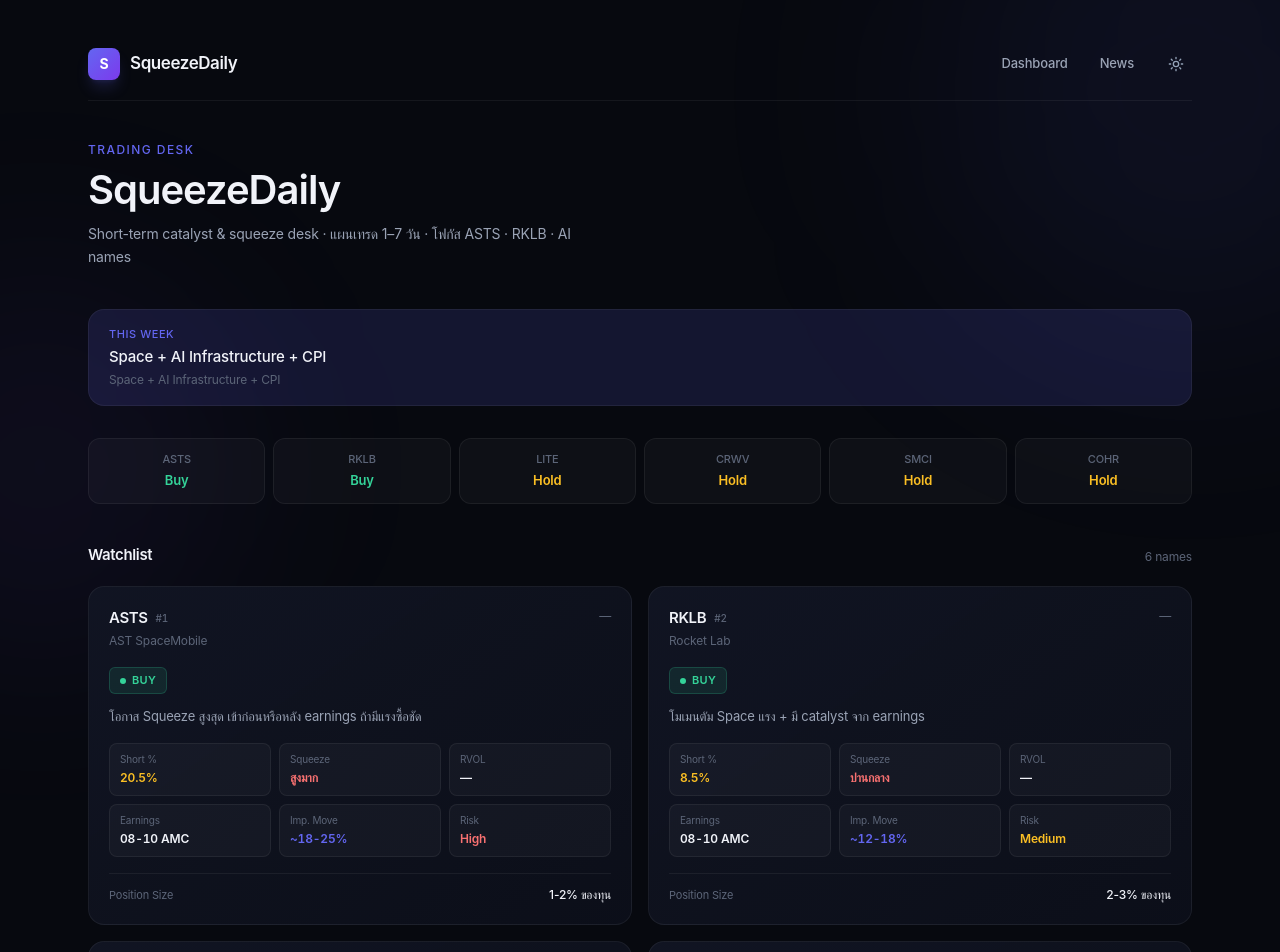
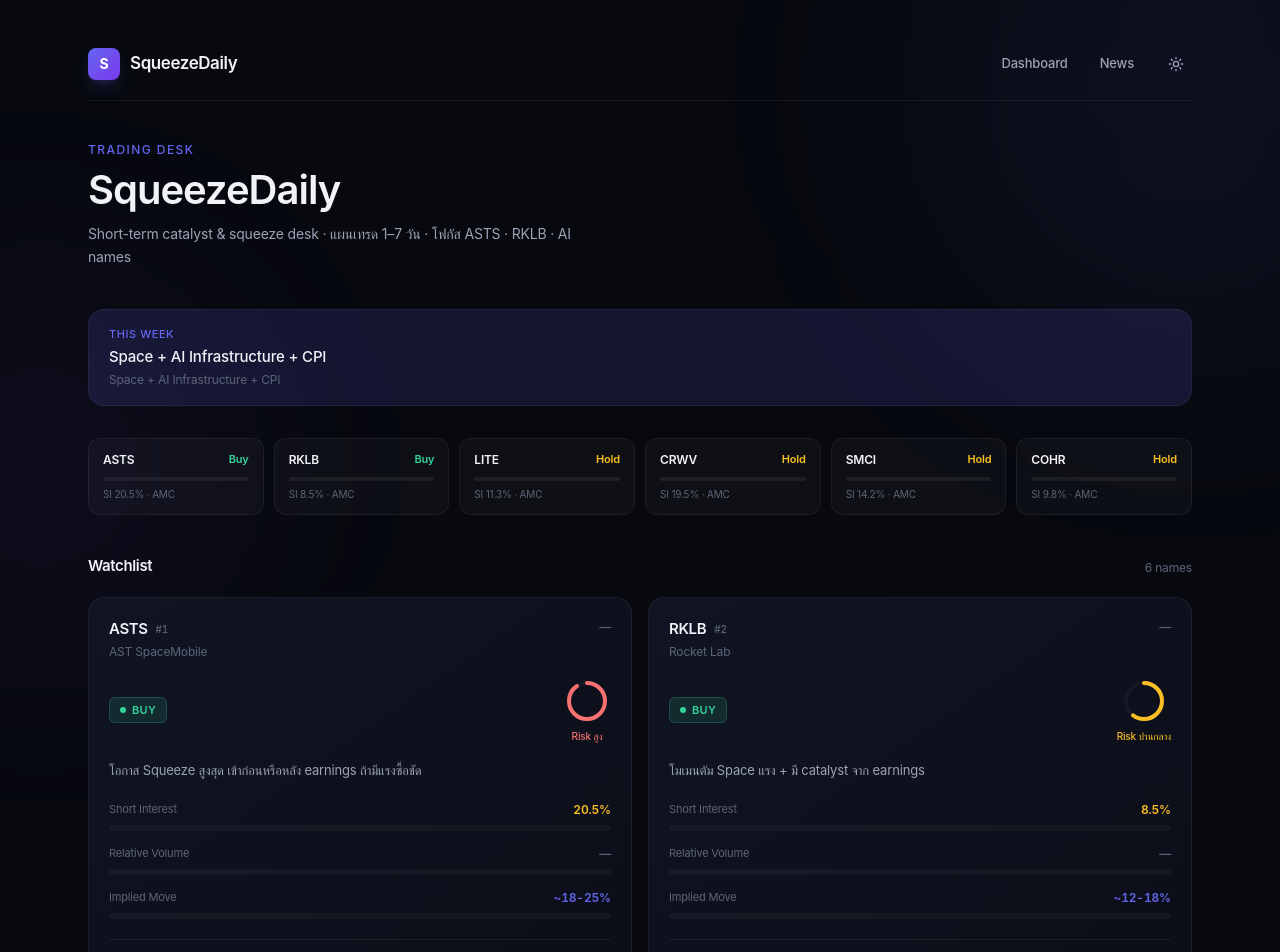
Before and after one commit to alohaman47/squeezedaily, a Next.js app: page / in a window 1280 px wide. Shown: the top 952 px of the page. Built offline with nearby package versions, Linux system fonts and the light colour scheme; no server answers.

Commit message:
Mockup: replace boring metric tables with modern visual meters, risk rings, and signal bars

```diff
--- a/src/app/page.tsx
+++ b/src/app/page.tsx
@@ -39,25 +39,40 @@
         </p>
       </section>
 
-      {/* Quick signals */}
-      <section className="mb-10 grid grid-cols-3 sm:grid-cols-6 gap-2">
-        {STOCKS.map((s) => (
+      {/* Quick signals - visual strip */}
+      <section className="mb-10 grid grid-cols-2 sm:grid-cols-3 lg:grid-cols-6 gap-2.5">
+        {STOCKS.map((s) => {
+          const barPct = Math.min(100, (s.shortInterest / 25) * 100);
+          const barColor = s.signal === "Buy" ? "var(--positive)" : "var(--warning)";
+          return (
             <div
               key={s.symbol}
-            className="rounded-xl px-3 py-3 text-center"
+              className="rounded-xl px-3.5 py-3"
               style={{ border: "1px solid var(--border)", background: "var(--surface)" }}
             >
-            <p className="text-[11px] font-medium mb-1" style={{ color: "var(--text-muted)" }}>
+              <div className="flex items-center justify-between mb-2">
+                <span className="text-[12px] font-semibold" style={{ color: "var(--text-primary)" }}>
                   {s.symbol}
-            </p>
-            <p
-              className="text-[13px] font-semibold"
-              style={{ color: s.signal === "Buy" ? "var(--positive)" : "var(--warning)" }}
-            >
+                </span>
+                <span className="text-[11px] font-semibold" style={{ color: barColor }}>
                   {s.signal}
+                </span>
+              </div>
+              <div className="h-1 rounded-full overflow-hidden mb-1.5" style={{ background: "var(--border)" }}>
+                <div
+                  className="h-full rounded-full"
+                  style={{
+                    width: `${barPct}%`,
+                    background: `linear-gradient(90deg, ${barColor}66, ${barColor})`,
+                  }}
+                />
+              </div>
+              <p className="text-[10px]" style={{ color: "var(--text-muted)" }}>
+                SI {s.shortInterest}% · {s.earningsTime}
               </p>
             </div>
-        ))}
+          );
+        })}
       </section>
 
       {/* Watchlist */}
--- a/src/components/StockCard.tsx
+++ b/src/components/StockCard.tsx
@@ -18,12 +18,12 @@
       <span
         className="inline-flex items-center gap-1.5 px-2.5 py-1 rounded-md text-[11px] font-semibold tracking-wide uppercase"
         style={{
-          background: "rgba(52, 211, 153, 0.1)",
+          background: "rgba(52, 211, 153, 0.12)",
           color: "var(--positive)",
-          border: "1px solid rgba(52, 211, 153, 0.2)",
+          border: "1px solid rgba(52, 211, 153, 0.22)",
         }}
       >
-        <span className="w-1.5 h-1.5 rounded-full" style={{ background: "var(--positive)" }} />
+        <span className="w-1.5 h-1.5 rounded-full animate-pulse" style={{ background: "var(--positive)" }} />
         Buy
       </span>
     );
@@ -33,9 +33,9 @@
       <span
         className="inline-flex items-center gap-1.5 px-2.5 py-1 rounded-md text-[11px] font-semibold tracking-wide uppercase"
         style={{
-          background: "rgba(248, 113, 113, 0.1)",
+          background: "rgba(248, 113, 113, 0.12)",
           color: "var(--negative)",
-          border: "1px solid rgba(248, 113, 113, 0.2)",
+          border: "1px solid rgba(248, 113, 113, 0.22)",
         }}
       >
         <span className="w-1.5 h-1.5 rounded-full" style={{ background: "var(--negative)" }} />
@@ -47,14 +47,98 @@
     <span
       className="inline-flex items-center gap-1.5 px-2.5 py-1 rounded-md text-[11px] font-semibold tracking-wide uppercase"
       style={{
-        background: "rgba(251, 191, 36, 0.1)",
+        background: "rgba(251, 191, 36, 0.12)",
         color: "var(--warning)",
-        border: "1px solid rgba(251, 191, 36, 0.2)",
+        border: "1px solid rgba(251, 191, 36, 0.22)",
       }}
     >
       <span className="w-1.5 h-1.5 rounded-full" style={{ background: "var(--warning)" }} />
       Hold
     </span>
+  );
+}
+
+/** Horizontal bar meter 0-100 */
+function Meter({
+  value,
+  max = 100,
+  color,
+  label,
+  display,
+}: {
+  value: number;
+  max?: number;
+  color: string;
+  label: string;
+  display: string;
+}) {
+  const pct = Math.min(100, Math.max(0, (value / max) * 100));
+  return (
+    <div className="space-y-1.5">
+      <div className="flex items-center justify-between">
+        <span className="text-[11px]" style={{ color: "var(--text-muted)" }}>
+          {label}
+        </span>
+        <span className="text-[12px] font-semibold tabular-nums" style={{ color }}>
+          {display}
+        </span>
+      </div>
+      <div
+        className="h-1.5 rounded-full overflow-hidden"
+        style={{ background: "var(--surface)" }}
+      >
+        <div
+          className="h-full rounded-full transition-all duration-700 ease-out"
+          style={{
+            width: `${pct}%`,
+            background: `linear-gradient(90deg, ${color}88, ${color})`,
+          }}
+        />
+      </div>
+    </div>
+  );
+}
+
+/** Mini donut for risk */
+function RiskRing({ level }: { level: "Low" | "Medium" | "High" }) {
+  const map = {
+    Low: { pct: 30, color: "var(--positive)", label: "ต่ำ" },
+    Medium: { pct: 60, color: "var(--warning)", label: "ปานกลาง" },
+    High: { pct: 90, color: "var(--negative)", label: "สูง" },
+  };
+  const { pct, color, label } = map[level];
+  const r = 18;
+  const c = 2 * Math.PI * r;
+  const offset = c - (pct / 100) * c;
+
+  return (
+    <div className="flex flex-col items-center gap-1">
+      <svg width="48" height="48" className="-rotate-90">
+        <circle
+          cx="24"
+          cy="24"
+          r={r}
+          fill="none"
+          stroke="var(--surface)"
+          strokeWidth="4"
+        />
+        <circle
+          cx="24"
+          cy="24"
+          r={r}
+          fill="none"
+          stroke={color}
+          strokeWidth="4"
+          strokeLinecap="round"
+          strokeDasharray={c}
+          strokeDashoffset={offset}
+          style={{ transition: "stroke-dashoffset 0.8s ease" }}
+        />
+      </svg>
+      <span className="text-[10px] font-medium" style={{ color }}>
+        Risk {label}
+      </span>
+    </div>
   );
 }
 
@@ -73,20 +157,33 @@
   }, [stock.symbol]);
 
   const isUp = (quote?.percent ?? 0) >= 0;
-  const rvol = quote?.relativeVolume;
-  const squeezeLabel =
-    stock.shortInterest >= 18 ? "สูงมาก" : stock.shortInterest >= 12 ? "สูง" : "ปานกลาง";
+  const rvol = quote?.relativeVolume ?? 0;
+
+  // Parse implied move midpoint for meter (e.g. "~18-25%" → 21.5)
+  const impMatch = stock.impliedMove.match(/(\d+(?:\.\d+)?)/g);
+  const impMid =
+    impMatch && impMatch.length >= 2
+      ? (parseFloat(impMatch[0]) + parseFloat(impMatch[1])) / 2
+      : impMatch
+      ? parseFloat(impMatch[0])
+      : 12;
 
   return (
     <article className="card-premium p-5 flex flex-col h-full">
-      {/* Top */}
+      {/* Header */}
       <div className="flex items-start justify-between gap-3 mb-4">
         <div className="min-w-0">
           <div className="flex items-center gap-2 mb-0.5">
-            <h3 className="text-[15px] font-semibold tracking-tight truncate" style={{ color: "var(--text-primary)" }}>
+            <h3
+              className="text-[15px] font-semibold tracking-tight truncate"
+              style={{ color: "var(--text-primary)" }}
+            >
               {stock.symbol}
             </h3>
-            <span className="text-[10px] font-medium tabular-nums" style={{ color: "var(--text-muted)" }}>
+            <span
+              className="text-[10px] font-medium tabular-nums"
+              style={{ color: "var(--text-muted)" }}
+            >
               #{stock.priority}
             </span>
           </div>
@@ -97,10 +194,16 @@
 
         <div className="text-right shrink-0">
           {loading ? (
-            <div className="h-5 w-16 animate-pulse rounded" style={{ background: "var(--surface)" }} />
+            <div
+              className="h-5 w-16 animate-pulse rounded"
+              style={{ background: "var(--surface)" }}
+            />
           ) : quote?.price ? (
             <>
-              <p className="text-[17px] font-semibold tabular-nums tracking-tight" style={{ color: "var(--text-primary)" }}>
+              <p
+                className="text-[17px] font-semibold tabular-nums tracking-tight"
+                style={{ color: "var(--text-primary)" }}
+              >
                 ${quote.price.toFixed(2)}
               </p>
               <p
@@ -112,71 +215,70 @@
               </p>
             </>
           ) : (
-            <p className="text-[12px]" style={{ color: "var(--text-muted)" }}>—</p>
+            <p className="text-[12px]" style={{ color: "var(--text-muted)" }}>
+              —
+            </p>
           )}
         </div>
       </div>
 
-      <div className="mb-3">
+      {/* Signal + Risk ring */}
+      <div className="flex items-center justify-between mb-4">
         <SignalBadge signal={stock.signal} />
+        <RiskRing level={stock.riskLevel} />
       </div>
 
-      <p className="text-[13px] leading-relaxed mb-4 line-clamp-2" style={{ color: "var(--text-secondary)" }}>
+      {/* Reason */}
+      <p
+        className="text-[13px] leading-relaxed mb-5 line-clamp-2"
+        style={{ color: "var(--text-secondary)" }}
+      >
         {stock.signalReasonTh}
       </p>
 
-      {/* Metrics */}
-      <div className="grid grid-cols-3 gap-2 mb-4">
-        {[
-          { label: "Short %", value: `${stock.shortInterest}%`, color: "var(--warning)" },
-          { label: "Squeeze", value: squeezeLabel, color: "var(--negative)" },
-          {
-            label: "RVOL",
-            value: rvol ? `${rvol.toFixed(1)}x` : "—",
-            color: rvol && rvol >= 2 ? "var(--positive)" : rvol && rvol >= 1.5 ? "var(--warning)" : "var(--text-primary)",
-          },
-          {
-            label: "Earnings",
-            value: `${stock.earningsDate.slice(5)} ${stock.earningsTime}`,
-            color: "var(--text-primary)",
-          },
-          { label: "Imp. Move", value: stock.impliedMove, color: "var(--accent)" },
-          {
-            label: "Risk",
-            value: stock.riskLevel,
-            color:
-              stock.riskLevel === "High"
-                ? "var(--negative)"
-                : stock.riskLevel === "Medium"
-                ? "var(--warning)"
-                : "var(--positive)",
-          },
-        ].map((m) => (
-          <div
-            key={m.label}
-            className="rounded-lg px-2.5 py-2"
-            style={{ background: "var(--surface)", border: "1px solid var(--border)" }}
-          >
-            <p className="text-[10px] mb-0.5" style={{ color: "var(--text-muted)" }}>
-              {m.label}
-            </p>
-            <p className="text-[12px] font-semibold tabular-nums" style={{ color: m.color }}>
-              {m.value}
-            </p>
-          </div>
-        ))}
+      {/* Visual meters instead of table */}
+      <div className="space-y-3.5 mb-5">
+        <Meter
+          label="Short Interest"
+          value={stock.shortInterest}
+          max={30}
+          color="var(--warning)"
+          display={`${stock.shortInterest}%`}
+        />
+        <Meter
+          label="Relative Volume"
+          value={Math.min(rvol, 5)}
+          max={5}
+          color={rvol >= 2 ? "var(--positive)" : rvol >= 1.5 ? "var(--warning)" : "var(--text-muted)"}
+          display={rvol ? `${rvol.toFixed(1)}x` : "—"}
+        />
+        <Meter
+          label="Implied Move"
+          value={impMid}
+          max={30}
+          color="var(--accent)"
+          display={stock.impliedMove}
+        />
       </div>
 
-      {/* Position */}
-      <div className="mt-auto pt-3" style={{ borderTop: "1px solid var(--border)" }}>
-        <div className="flex items-center justify-between">
-          <span className="text-[11px]" style={{ color: "var(--text-muted)" }}>
-            Position Size
+      {/* Bottom meta */}
+      <div
+        className="mt-auto pt-3 flex items-center justify-between text-[11px]"
+        style={{ borderTop: "1px solid var(--border)" }}
+      >
+        <div className="flex items-center gap-3">
+          <span style={{ color: "var(--text-muted)" }}>
+            {stock.earningsDate.slice(5)}{" "}
+            <span style={{ color: "var(--accent)" }}>{stock.earningsTime}</span>
           </span>
-          <span className="text-[12px] font-medium" style={{ color: "var(--text-primary)" }}>
-            {stock.positionSizeTh}
+          <span style={{ color: "var(--text-muted)" }}>·</span>
+          <span style={{ color: "var(--text-muted)" }}>
+            DTC {stock.daysToCover}
           </span>
         </div>
+        <span className="font-medium" style={{ color: "var(--text-primary)" }}>
+          {stock.positionSizeTh}
+        </span>
       </div>
     </article>
   );
```
Lines whose indentation alone changed are shown as unchanged.
